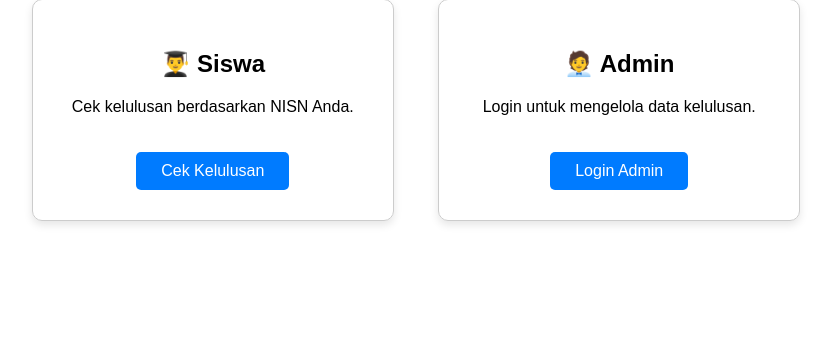
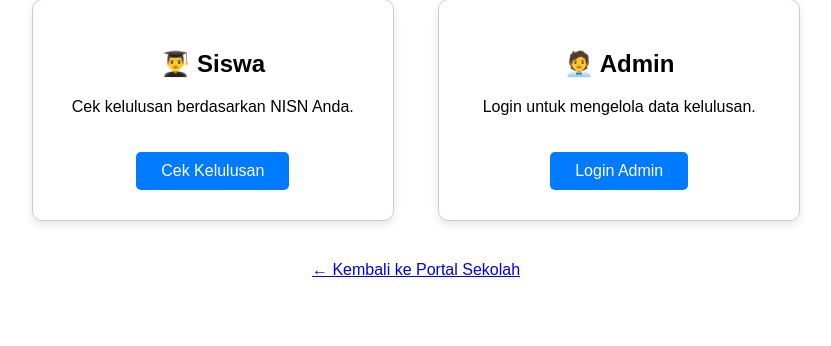
Before and after one commit to risda22/app_kelulusan, a PHP site: page / in a window 1280 px wide. Shown: the part 228-574 px from the top of the page, without its empty margins (224-1055 px from the left). Run offline with PHP 8.4, Linux system fonts and the light colour scheme.

Commit message:
Update index.php

```diff
--- a/index.php
+++ b/index.php
@@ -1,4 +1,5 @@
 <?php session_start(); ?>
+
 <!DOCTYPE html>
 <html>
 <head>
@@ -48,5 +49,10 @@
             <a href="admin.php" class="button">Dashboard Admin</a><br>
         <?php endif; ?>
     </div>
+
+  <!-- Tombol Kembali ke Portal Sekolah -->
+  <div style="margin-top: 20px;">
+    <a href="http://portal.smkxyz.sch.local" class="back-button">← Kembali ke Portal Sekolah</a>
+  </div>
 </body>
 </html>
```
